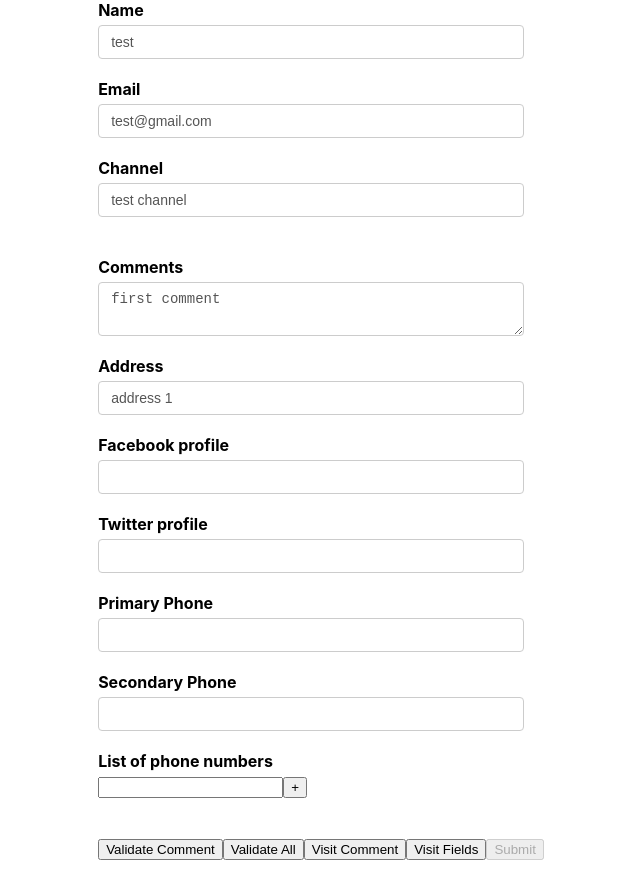
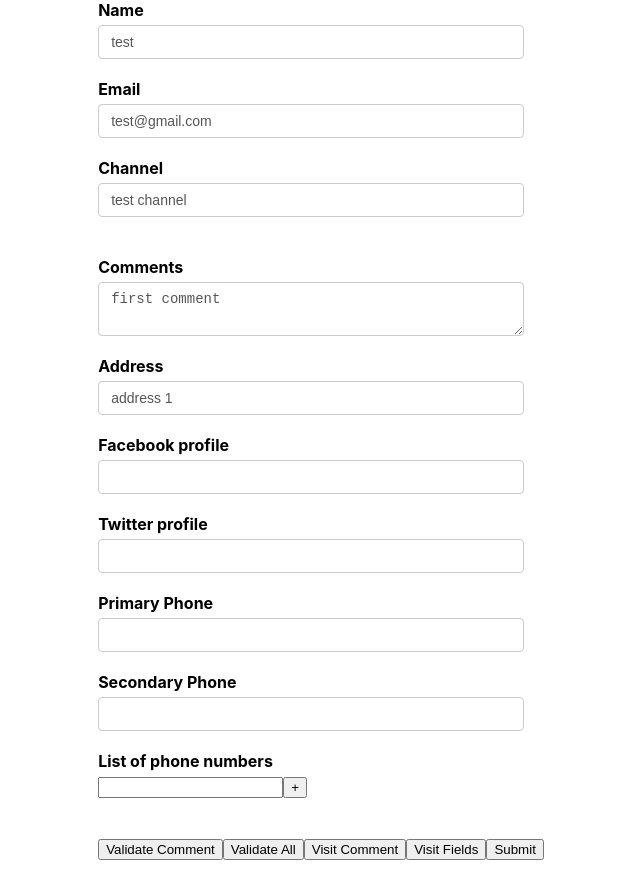
Before and after one commit to SaqibSattar/react-formik, a React (Vite) app: page / in a window 1280 px wide. Shown: the whole page, without its empty margins (319-959 px from the left). Built offline with nearby package versions, Linux system fonts and the light colour scheme.

Commit message:
Disabling Submit (Part 2)

```diff
--- a/src/components/YoutubeForm.jsx
+++ b/src/components/YoutubeForm.jsx
@@ -24,9 +24,11 @@ const initialValues = {
   phNumbers: [""],
 };
 
-const onSubmit = (values) => {
-  console.log("Form values: ", values);
-};
+const onSubmit = (values, submitProps) => {
+  console.log('Form data', values)
+  console.log('submitProps', submitProps)
+  submitProps.setSubmitting(false)
+}
 
 const validationSchema = Yup.object({
   name: Yup.string().required("Required!"),
@@ -199,7 +201,7 @@ const YoutubeForm = () => {
             </button>
             <button
               type="submit"
-              disabled={!(formik.dirty && formik.isValid)}
+              disabled={!formik.isValid || formik.isSubmitting}
             >
               Submit
             </button>
```
